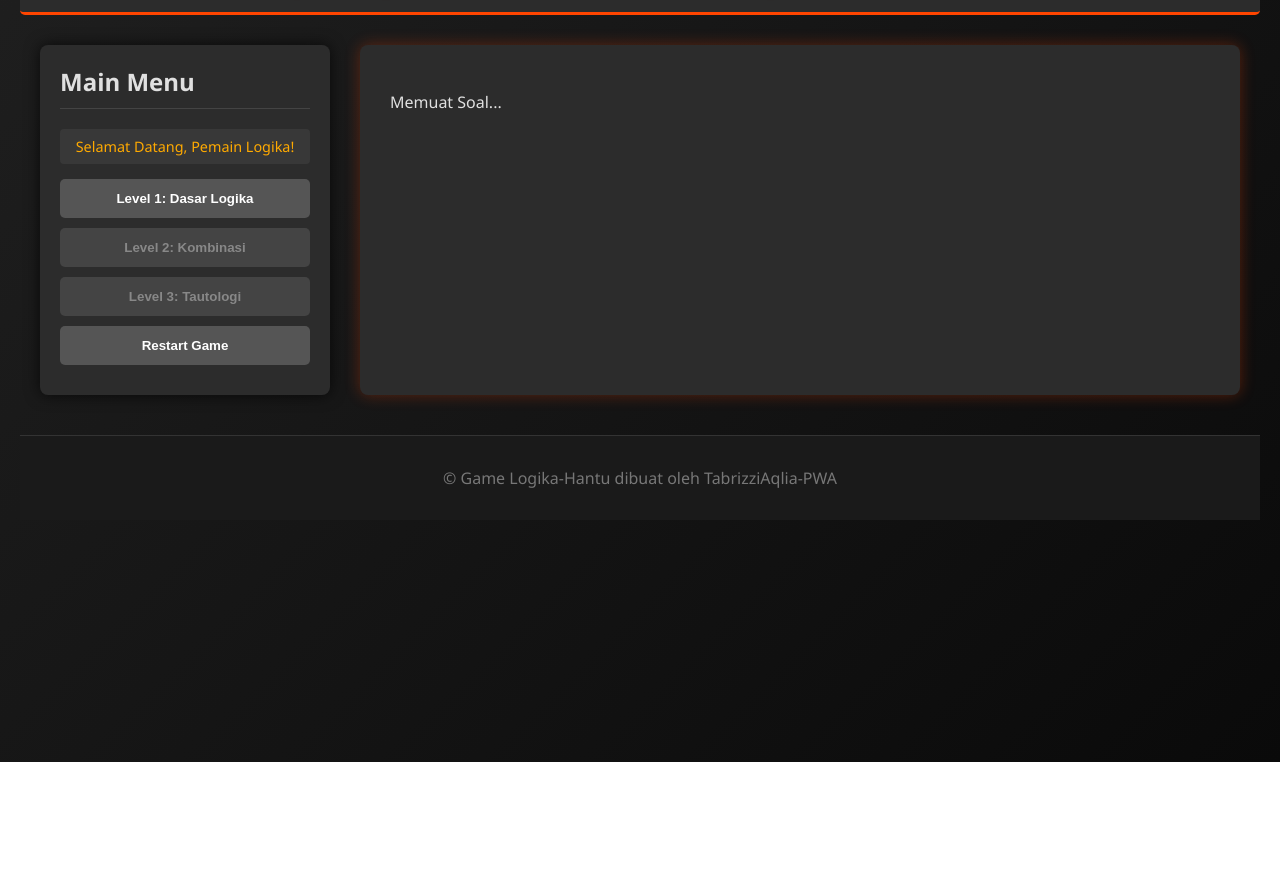
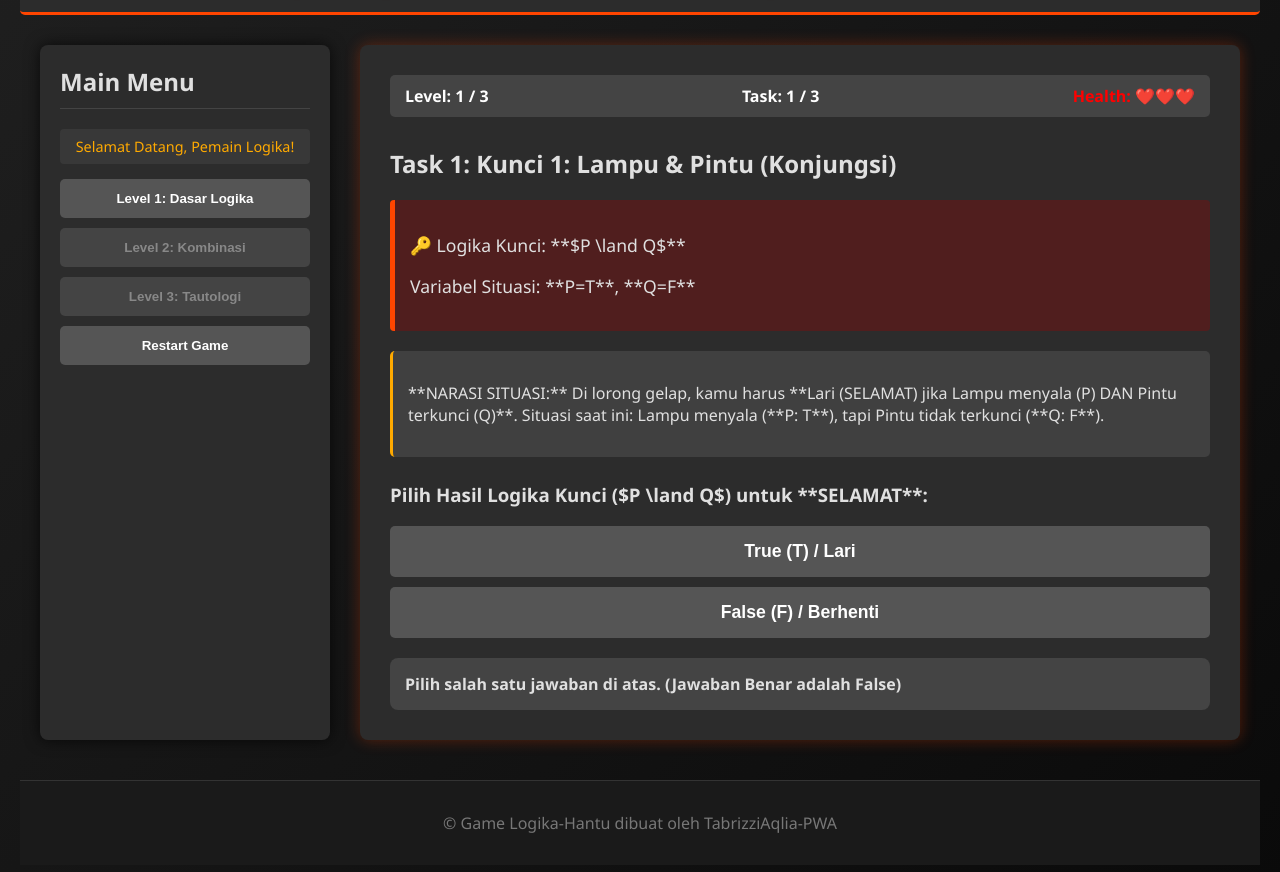
Before and after one commit to TabrizziAqlia/haunted_diskrit, a plain HTML site: page index.html in a window 1280 px wide. Shown: the part 78-950 px from the top of the page. Before the commit the page ends 840 px from the top, so only its background shows below. Drawn offline with nearby package versions, Linux system fonts and the light colour scheme; a script that the page names is missing.

Commit message:
Update index.html

```diff
--- a/index.html
+++ b/index.html
@@ -9,10 +9,11 @@
     <meta name="theme-color" content="#212121">
 
     <link rel="stylesheet" href="style.css">
+
     <script src="https://polyfill.io/v3/polyfill.min.js?features=es6"></script>
     <script id="MathJax-script" async src="https://cdn.jsdelivr.net/npm/mathjax@3/es5/tex-mml-chtml.js"></script>
 </head>
-<body onload="startGame(1)">
+<body>
 
     <div id="app-container" class="haunted-container">
         <header>
@@ -31,7 +32,31 @@
             </aside>
 
             <section class="game-content" id="game-content-area">
-                <p>Memuat Soal...</p>
+
+                <div class="status-bar">
+                    <span>Level: 1 / 3</span>
+                    <span>Task: 1 / 3</span>
+                    <span class="health">Health: ❤️❤️❤️</span>
+                </div>
+
+                <h2>Task 1: Kunci 1: Lampu & Pintu (Konjungsi)</h2>
+
+                <div class="logika-highlight">
+                    <p>🔑 Logika Kunci: **$P \land Q$**</p>
+                    <p>Variabel Situasi: **P=T**, **Q=F** </p>
+                </div>
+
+                <div class="narrative-box">
+                     <p> **NARASI SITUASI:** Di lorong gelap, kamu harus **Lari (SELAMAT) jika Lampu menyala (P) DAN Pintu terkunci (Q)**. Situasi saat ini: Lampu menyala (**P: T**), tapi Pintu tidak terkunci (**Q: F**).</p>
+                </div>
+
+                <p><h3>Pilih Hasil Logika Kunci ($P \land Q$) untuk **SELAMAT**:</h3></p>
+                <div class="options-container">
+                    <button id="btn-true" onclick="checkAnswer(true)">True (T) / Lari</button>
+                    <button id="btn-false" onclick="checkAnswer(false)">False (F) / Berhenti</button>
+                </div>
+
+                <div id="feedback-area" class="feedback default">Pilih salah satu jawaban di atas. (Jawaban Benar adalah False)</div>
             </section>
         </main>
 
```
